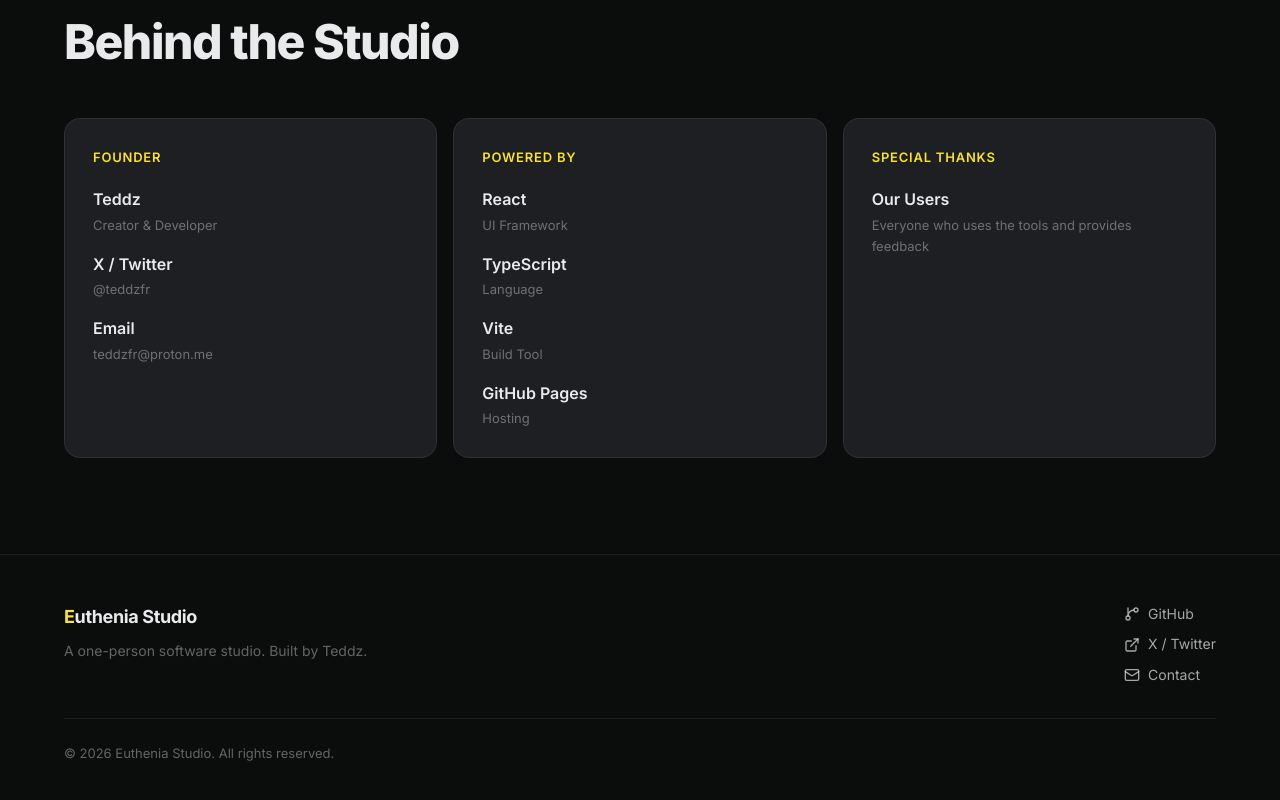
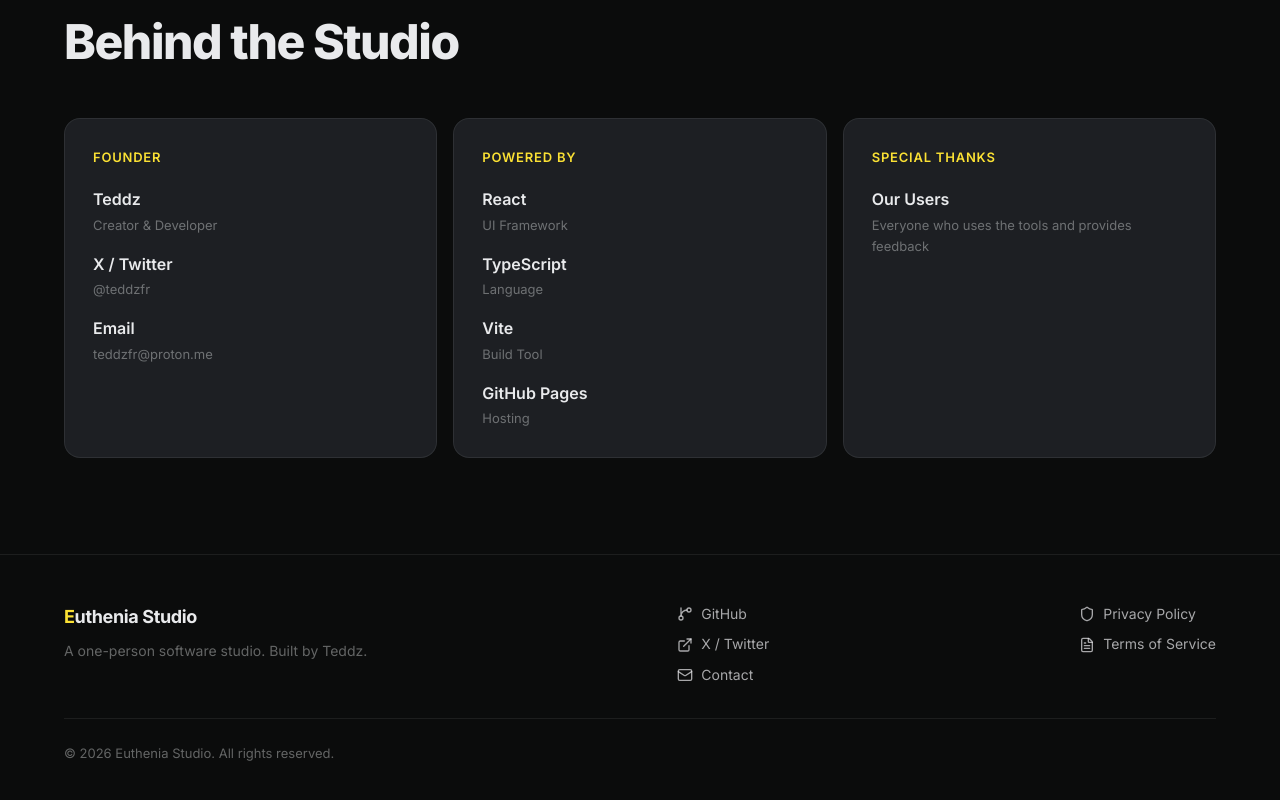
Before and after one commit to frteddz/Euthenia-Studio-Website, a React (Vite) app: page / in a window 1280 px wide. Shown: the part 3075-3875 px from the top of the page. Built offline with nearby package versions, Linux system fonts and the light colour scheme.

Commit message:
Add Privacy Policy and Terms of Service pages

```diff
--- a/src/App.tsx
+++ b/src/App.tsx
@@ -6,6 +6,8 @@
 import { ToolDetail } from './pages/ToolDetail';
 import { BlogList } from './pages/BlogList';
 import { BlogPost } from './pages/BlogPost';
+import { PrivacyPolicy } from './pages/PrivacyPolicy';
+import { TermsOfService } from './pages/TermsOfService';
 
 const Projects = lazy(() =>
   import('./components/Projects').then((m) => ({ default: m.Projects }))
@@ -35,6 +37,8 @@
   if (hash === 'studio-pass') return 'studio-pass';
   if (hash === 'blog') return 'blog';
   if (hash.startsWith('blog/')) return hash;
+  if (hash === 'privacy') return 'privacy';
+  if (hash === 'terms') return 'terms';
   if (toolIds.includes(hash)) return hash;
   return 'home';
 }
@@ -68,6 +72,12 @@
       const postId = page.slice(5);
       return <BlogPost postId={postId} onNavigate={navigate} />;
     }
+    if (page === 'privacy') {
+      return <PrivacyPolicy onNavigate={navigate} />;
+    }
+    if (page === 'terms') {
+      return <TermsOfService onNavigate={navigate} />;
+    }
     if (toolIds.includes(page)) {
       return <ToolDetail toolId={page} onNavigate={navigate} />;
     }
--- a/src/components/Footer.tsx
+++ b/src/components/Footer.tsx
@@ -1,4 +1,4 @@
-import { GitBranch, ExternalLink, Mail } from 'lucide-react';
+import { GitBranch, ExternalLink, Mail, Shield, FileText } from 'lucide-react';
 
 export function Footer() {
   return (
@@ -105,6 +105,44 @@
                 Contact
               </a>
             </div>
+
+            <div
+              style={{
+                display: 'flex',
+                flexDirection: 'column',
+                gap: '0.5rem',
+                alignItems: 'flex-start',
+              }}
+            >
+              <a
+                href="#privacy"
+                style={{
+                  display: 'inline-flex',
+                  alignItems: 'center',
+                  gap: '0.5rem',
+                  fontSize: '0.875rem',
+                  color: 'var(--color-text-secondary)',
+                  transition: 'color var(--transition-fast)',
+                }}
+              >
+                <Shield size={16} />
+                Privacy Policy
+              </a>
+              <a
+                href="#terms"
+                style={{
+                  display: 'inline-flex',
+                  alignItems: 'center',
+                  gap: '0.5rem',
+                  fontSize: '0.875rem',
+                  color: 'var(--color-text-secondary)',
+                  transition: 'color var(--transition-fast)',
+                }}
+              >
+                <FileText size={16} />
+                Terms of Service
+              </a>
+            </div>
           </div>
 
           <div
--- /dev/null
+++ b/src/pages/PrivacyPolicy.tsx
@@ -0,0 +1,88 @@
+import { usePageMeta } from '../hooks/usePageMeta';
+
+export function PrivacyPolicy({ onNavigate }: { onNavigate: (page: string) => void }) {
+  usePageMeta(
+    'Privacy Policy - Euthenia Studio',
+    'Privacy policy for Euthenia Studio. All tools run entirely in your browser. No data is collected, stored, or transmitted to any server.',
+  );
+
+  return (
+    <main style={{ paddingTop: 'calc(var(--nav-height) + 2rem)', paddingBottom: '4rem' }}>
+      <div className="container" style={{ maxWidth: 720 }}>
+        <a
+          onClick={(e) => { e.preventDefault(); onNavigate('home'); }}
+          href="#home"
+          style={{ color: 'var(--color-accent)', fontSize: '0.875rem', cursor: 'pointer', display: 'inline-block', marginBottom: '2rem' }}
+        >
+          &larr; Back to Home
+        </a>
+
+        <h1 style={{ fontSize: 'clamp(2rem, 4vw, 3rem)', fontWeight: 800, letterSpacing: '-0.03em', marginBottom: '0.5rem' }}>
+          Privacy Policy
+        </h1>
+        <p style={{ fontSize: '0.875rem', color: 'var(--color-text-tertiary)', marginBottom: '2.5rem' }}>
+          Last updated: July 24, 2026
+        </p>
+
+        <div style={{ display: 'flex', flexDirection: 'column', gap: '1.5rem' }}>
+          <Section title="Summary">
+            Euthenia Studio takes your privacy seriously. All tools run entirely in your browser.
+            <strong> No data is collected, stored, or transmitted to any server.</strong> Your files
+            never leave your device.
+          </Section>
+
+          <Section title="What Data We Collect">
+            <strong>We collect no data.</strong> Euthenia Studio does not use analytics, tracking
+            scripts, cookies, or any form of data collection. There are no servers, no databases,
+            and no third-party services that receive your information.
+          </Section>
+
+          <Section title="Local Storage">
+            Some tools use your browser's local storage to remember preferences such as theme
+            settings or your Studio Pass activation status. This data stays on your device and
+            is never transmitted anywhere. You can clear it at any time through your browser settings.
+          </Section>
+
+          <Section title="Studio Pass License Key">
+            When you activate a Studio Pass license key, the key and your email are stored locally
+            in your browser to verify your activation. This information is not sent to any external
+            server.
+          </Section>
+
+          <Section title="Payment Processing">
+            Payments for Studio Pass are processed through Wise. When you send a payment, we
+            receive the email address you include in the payment reference. This email is used
+            solely to send you your license key and is not used for marketing or shared with
+            third parties.
+          </Section>
+
+          <Section title="Third-Party Services">
+            Euthenia Studio websites are hosted on GitHub Pages. GitHub may collect standard
+            server logs (IP address, browser type, pages visited) as part of their hosting service.
+            Please refer to GitHub's Privacy Policy for more information. We do not have access
+            to or control over this data.
+          </Section>
+
+          <Section title="Changes to This Policy">
+            If this privacy policy changes, the updated version will be posted here with a new
+            "Last updated" date.
+          </Section>
+
+          <Section title="Contact">
+            If you have questions about this privacy policy, email{' '}
+            <a href="mailto:teddzfr@proton.me" style={{ color: 'var(--color-accent)' }}>teddzfr@proton.me</a>.
+          </Section>
+        </div>
+      </div>
+    </main>
+  );
+}
+
+function Section({ title, children }: { title: string; children: React.ReactNode }) {
+  return (
+    <div>
+      <h2 style={{ fontSize: '1.125rem', fontWeight: 700, color: 'var(--color-text-primary)', marginBottom: '0.5rem' }}>{title}</h2>
+      <p style={{ fontSize: '0.9375rem', color: 'var(--color-text-secondary)', lineHeight: 1.8 }}>{children}</p>
+    </div>
+  );
+}
--- /dev/null
+++ b/src/pages/TermsOfService.tsx
@@ -0,0 +1,89 @@
+import { usePageMeta } from '../hooks/usePageMeta';
+
+export function TermsOfService({ onNavigate }: { onNavigate: (page: string) => void }) {
+  usePageMeta(
+    'Terms of Service - Euthenia Studio',
+    'Terms of service for Euthenia Studio. Free tools are provided as-is. Studio Pass purchases are final. No refunds.',
+  );
+
+  return (
+    <main style={{ paddingTop: 'calc(var(--nav-height) + 2rem)', paddingBottom: '4rem' }}>
+      <div className="container" style={{ maxWidth: 720 }}>
+        <a
+          onClick={(e) => { e.preventDefault(); onNavigate('home'); }}
+          href="#home"
+          style={{ color: 'var(--color-accent)', fontSize: '0.875rem', cursor: 'pointer', display: 'inline-block', marginBottom: '2rem' }}
+        >
+          &larr; Back to Home
+        </a>
+
+        <h1 style={{ fontSize: 'clamp(2rem, 4vw, 3rem)', fontWeight: 800, letterSpacing: '-0.03em', marginBottom: '0.5rem' }}>
+          Terms of Service
+        </h1>
+        <p style={{ fontSize: '0.875rem', color: 'var(--color-text-tertiary)', marginBottom: '2.5rem' }}>
+          Last updated: July 24, 2026
+        </p>
+
+        <div style={{ display: 'flex', flexDirection: 'column', gap: '1.5rem' }}>
+          <Section title="Acceptance of Terms">
+            By using any Euthenia Studio tool or website, you agree to these Terms of Service.
+            If you do not agree, do not use the services.
+          </Section>
+
+          <Section title="Description of Service">
+            Euthenia Studio provides free online tools that run in your browser. A paid Studio Pass
+            unlocks additional features. All tools are provided "as is" without any warranty.
+          </Section>
+
+          <Section title="Intellectual Property">
+            All tools, code, designs, and content on Euthenia Studio websites are the intellectual
+            property of Teddz (Euthenia Studio) unless otherwise stated. You may not copy,
+            modify, distribute, sell, or reverse engineer any part of the software without
+            explicit permission.
+          </Section>
+
+          <Section title="License Keys">
+            Studio Pass license keys are for personal use only. One license key may be activated
+            on multiple devices owned by the same person. Sharing, reselling, or distributing
+            license keys is prohibited and will result in revocation of the license.
+          </Section>
+
+          <Section title="Payments and Refunds">
+            Studio Pass is a one-time purchase. Due to the nature of digital products, all
+            sales are final. No refunds will be issued. If you experience technical issues
+            with activation, contact teddzfr@proton.me for assistance.
+          </Section>
+
+          <Section title="Limitation of Liability">
+            Euthenia Studio and its creator shall not be liable for any damages arising from
+            the use or inability to use the tools or services. The tools are provided free of
+            charge and without guarantees of availability, accuracy, or reliability.
+          </Section>
+
+          <Section title="Changes to Terms">
+            These terms may be updated at any time. Continued use of the services after changes
+            constitutes acceptance of the new terms.
+          </Section>
+
+          <Section title="Governing Law">
+            These terms are governed by the laws of the Republic of Poland.
+          </Section>
+
+          <Section title="Contact">
+            For questions about these terms, email{' '}
+            <a href="mailto:teddzfr@proton.me" style={{ color: 'var(--color-accent)' }}>teddzfr@proton.me</a>.
+          </Section>
+        </div>
+      </div>
+    </main>
+  );
+}
+
+function Section({ title, children }: { title: string; children: React.ReactNode }) {
+  return (
+    <div>
+      <h2 style={{ fontSize: '1.125rem', fontWeight: 700, color: 'var(--color-text-primary)', marginBottom: '0.5rem' }}>{title}</h2>
+      <p style={{ fontSize: '0.9375rem', color: 'var(--color-text-secondary)', lineHeight: 1.8 }}>{children}</p>
+    </div>
+  );
+}
```
Also changed, not shown: 1 other file (tests, documents, lock files or other folders).
